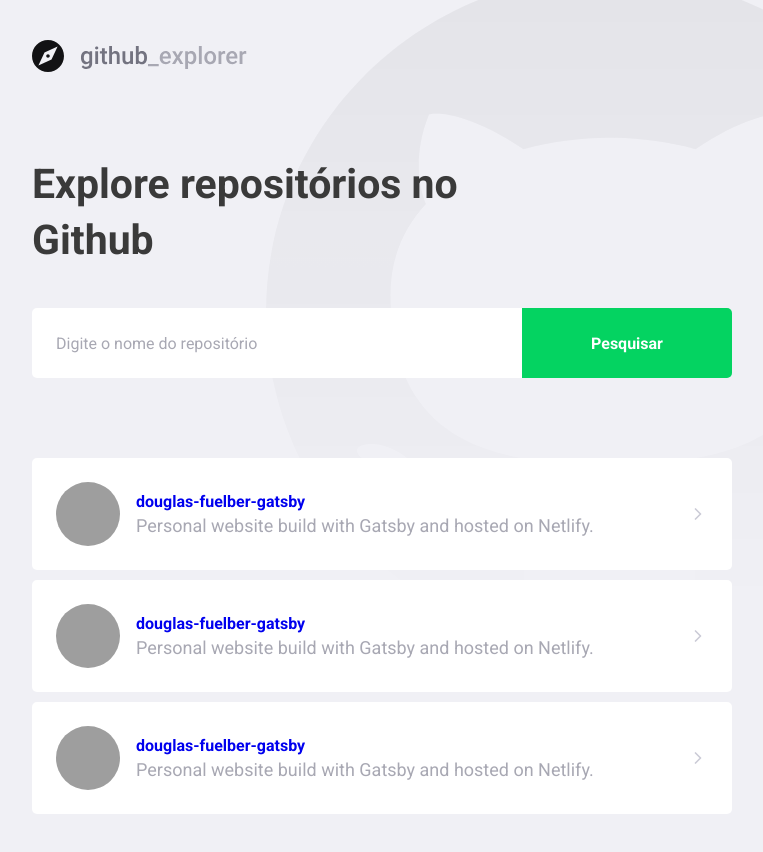
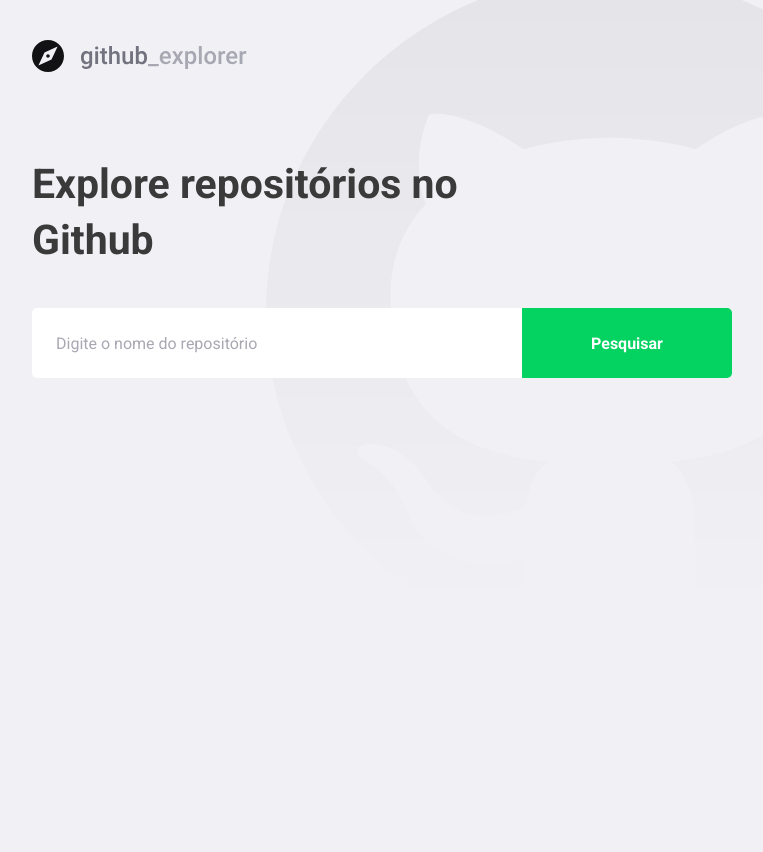
Before and after one commit to DouglasFuelber/gostack-github-explorer, a React (Create React App) app: page / in a window 1280 px wide. Shown: the whole page, without its empty margins (148-911 px from the left). After the commit the page ends 800 px from the top, so only its background shows below. Built offline with nearby package versions, Linux system fonts and the light colour scheme; grey boxes are pictures that could not be loaded.

Commit message:
Get repos from Github api

```diff
--- a/package.json
+++ b/package.json
@@ -10,6 +10,7 @@
     "@types/node": "^12.0.0",
     "@types/react": "^16.9.0",
     "@types/react-dom": "^16.9.0",
+    "axios": "^0.19.2",
     "polished": "^3.5.2",
     "react": "^16.13.1",
     "react-dom": "^16.13.1",
--- a/src/pages/Dashboard/index.tsx
+++ b/src/pages/Dashboard/index.tsx
@@ -1,73 +1,67 @@
-import React from 'react';
+import React, { useState, FormEvent } from 'react';
 import { FiChevronRight } from 'react-icons/fi';
+import api from '../../services/api';
 
 import logoImg from '../../assets/logo.svg';
 
 import { Title, Form, Repositories } from './styles';
 
+interface Repository {
+  full_name: string;
+  description: string;
+  owner: {
+    login: string;
+    avatar_url: string;
+  };
+}
+
 const Dashboard: React.FC = () => {
+  const [newRepo, setNewRepo] = useState('');
+  const [repositories, setRepositories] = useState<Repository[]>([]);
+
+  async function handleAddRepository(
+    event: FormEvent<HTMLFormElement>,
+  ): Promise<void> {
+    event.preventDefault();
+
+    const response = await api.get<Repository>(`/repos/${newRepo}`);
+
+    const repository = response.data;
+
+    setRepositories([...repositories, repository]);
+    setNewRepo('');
+  }
+
   return (
     <>
       <img src={logoImg} alt="Gitub Explorer" />
       <Title>Explore repositórios no Github</Title>
 
-      <Form>
-        <input placeholder="Digite o nome do repositório" />
+      <Form onSubmit={handleAddRepository}>
+        <input
+          value={newRepo}
+          onChange={(e) => setNewRepo(e.target.value)}
+          placeholder="Digite o nome do repositório"
+        />
         <button type="submit">Pesquisar</button>
       </Form>
 
       <Repositories>
-        <a
-          href="https://github.com/DouglasFuelber/douglas-fuelber-gatsby"
-          target="_blank"
-          rel="noopener noreferrer"
-        >
+        {repositories.map((repository) => (
+          <a key={repository.full_name} href="https://github.com/">
             <img
-            src="https://avatars0.githubusercontent.com/u/15067098?s=460&u=937ff779f5b702ee7cfc32da353fa97de9ecf252&v=4"
-            alt="DouglasFuelber"
+              src={repository.owner.avatar_url}
+              alt={repository.owner.login}
             />
 
             <div>
-            <strong>douglas-fuelber-gatsby</strong>
-            <p>Personal website build with Gatsby and hosted on Netlify.</p>
+              <strong>{repository.full_name}</strong>
+              <p>{repository.description}</p>
             </div>
 
             <FiChevronRight size={20} />
           </a>
-        <a
-          href="https://github.com/DouglasFuelber/douglas-fuelber-gatsby"
-          target="_blank"
-          rel="noopener noreferrer"
-        >
-          <img
-            src="https://avatars0.githubusercontent.com/u/15067098?s=460&u=937ff779f5b702ee7cfc32da353fa97de9ecf252&v=4"
-            alt="DouglasFuelber"
-          />
-
-          <div>
-            <strong>douglas-fuelber-gatsby</strong>
-            <p>Personal website build with Gatsby and hosted on Netlify.</p>
-          </div>
-
-          <FiChevronRight size={20} />
-        </a>
-        <a
-          href="https://github.com/DouglasFuelber/douglas-fuelber-gatsby"
-          target="_blank"
-          rel="noopener noreferrer"
-        >
-          <img
-            src="https://avatars0.githubusercontent.com/u/15067098?s=460&u=937ff779f5b702ee7cfc32da353fa97de9ecf252&v=4"
-            alt="DouglasFuelber"
-          />
-
-          <div>
-            <strong>douglas-fuelber-gatsby</strong>
-            <p>Personal website build with Gatsby and hosted on Netlify.</p>
-          </div>
-
-          <FiChevronRight size={20} />
-        </a>
+        ))}
       </Repositories>
     </>
   );
--- a/src/pages/Dashboard/styles.ts
+++ b/src/pages/Dashboard/styles.ts
@@ -72,7 +72,8 @@ export const Repositories = styled.div`
     }
 
     div {
-      margin-left: 16px;
+      flex: 1;
+      margin: 0 16px;
 
       strong: {
         color: #3d3d4d;
--- /dev/null
+++ b/src/services/api.ts
@@ -0,0 +1,7 @@
+import axios from 'axios';
+
+const api = axios.create({
+  baseURL: 'https://api.github.com/',
+});
+
+export default api;
```
Also changed, not shown: .eslintrc.json, 1 other file (tests, documents, lock files or other folders). Lines whose indentation alone changed are shown as unchanged.
